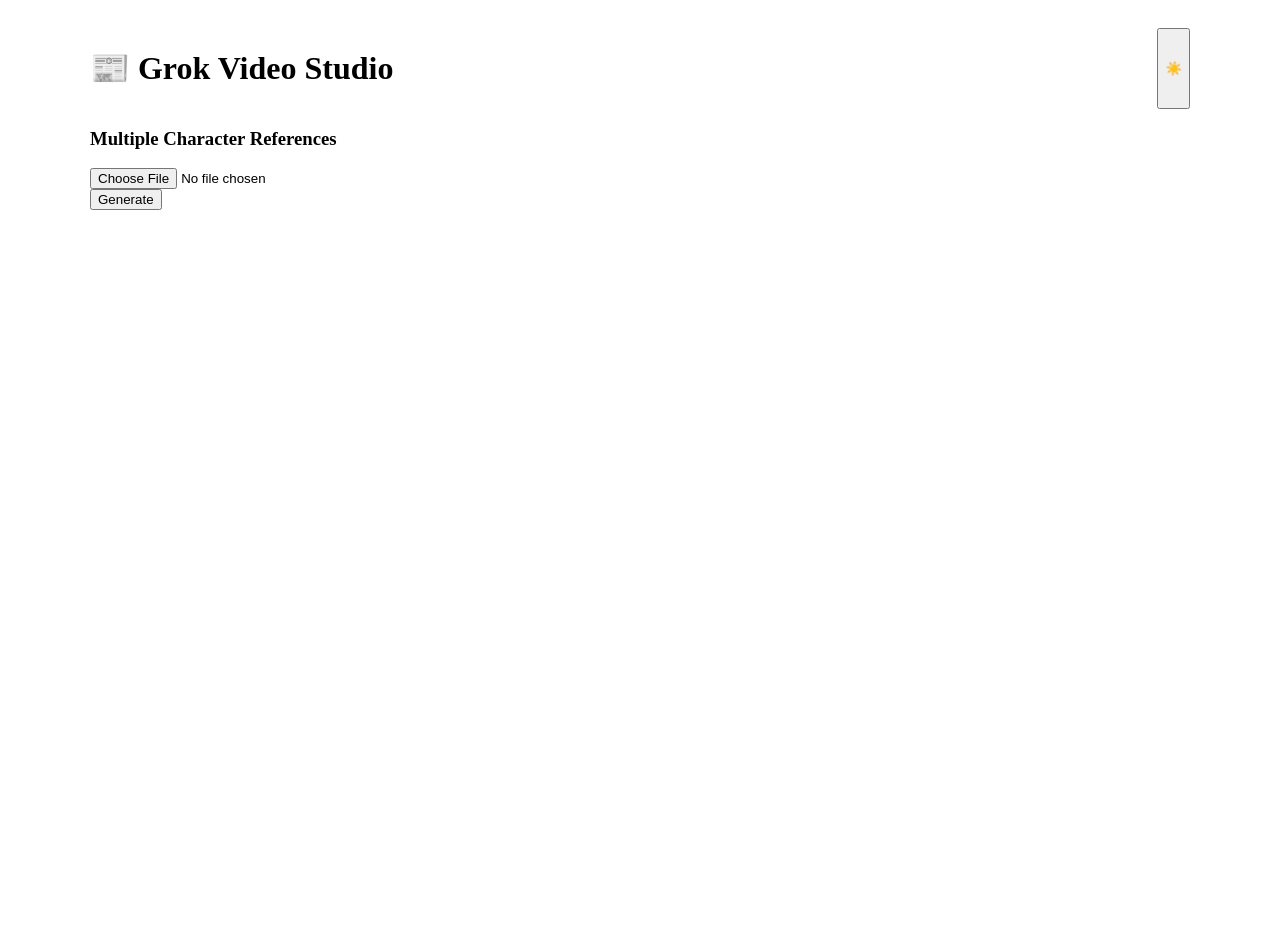
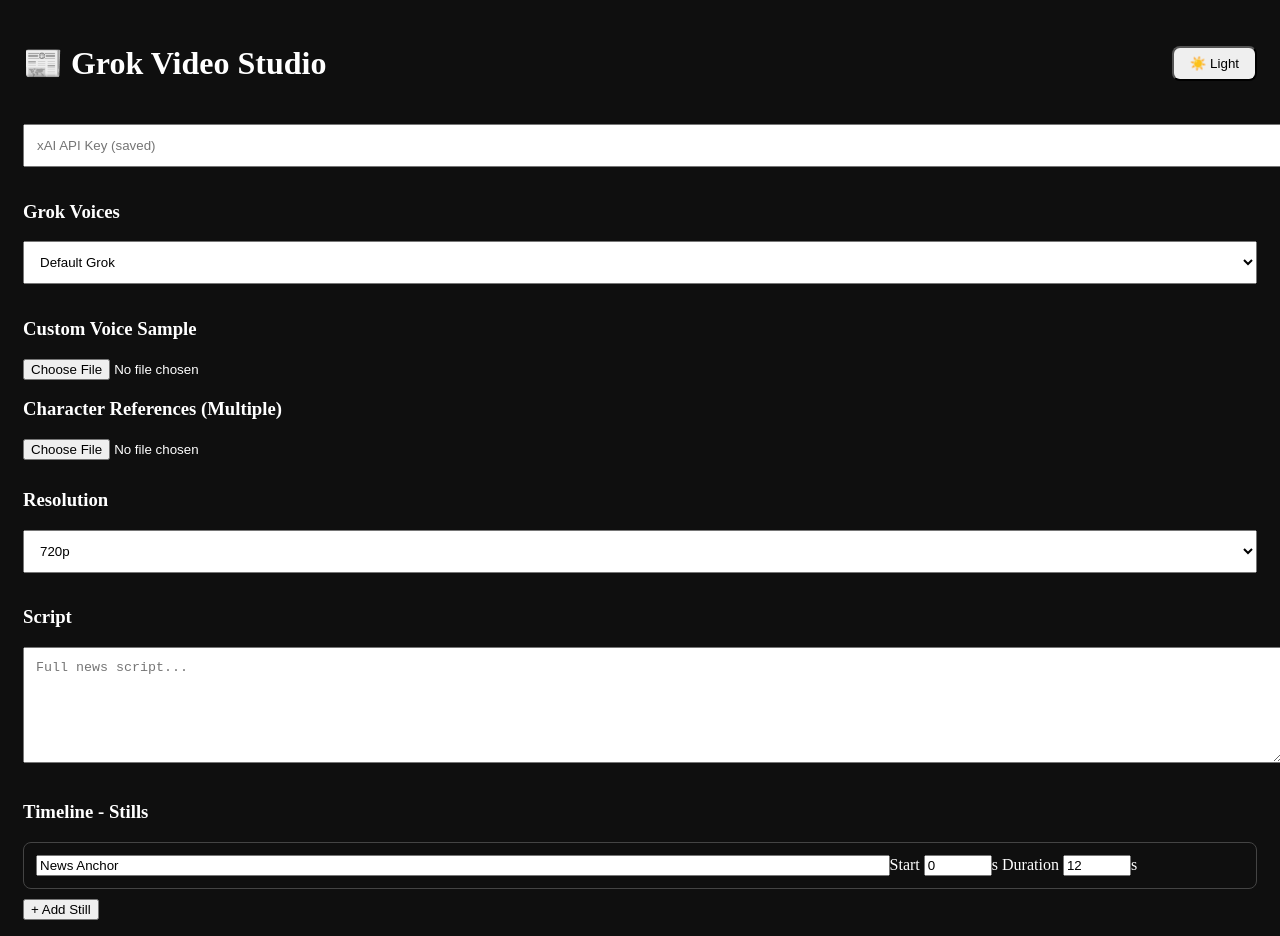
Before and after one commit to conceptcollisionapp/Grok-video-studio, a React (Create React App) app: page / in a window 1280 px wide. Shown: the top 936 px of the page. Before the commit the page ends 800 px from the top, so only its background shows below. Built offline with nearby package versions, Linux system fonts and the light colour scheme.

Commit message:
Update App.js

```diff
--- a/src/App.js
+++ b/src/App.js
@@ -1,9 +1,13 @@
 import React, { useState, useEffect } from 'react';
 
 function App() {
-  const [darkMode, setDarkMode] = useState(() => localStorage.getItem('darkMode') !== 'false');
+  const [darkMode, setDarkMode] = useState(() => {
+    const saved = localStorage.getItem('darkMode');
+    return saved === null ? true : saved === 'true';
+  });
+
   const [apiKey, setApiKey] = useState(() => localStorage.getItem('xaiKey') || '');
-  const [backendUrl] = useState('https://your-railway-app.up.railway.app');
+  const [backendUrl] = useState('https://your-railway-app.up.railway.app'); // Update this
   const [script, setScript] = useState('');
   const [voicePreview, setVoicePreview] = useState(() => localStorage.getItem('voicePreview') || null);
   const [characterPreviews, setCharacterPreviews] = useState(() => JSON.parse(localStorage.getItem('characterPreviews') || '[]'));
@@ -11,69 +15,135 @@
   const [resolution, setResolution] = useState('720p');
   const [scenes, setScenes] = useState([{ id: 1, description: "News Anchor", start: 0, duration: 12, transition: 'fade' }]);
   const [generatedVideoUrl, setGeneratedVideoUrl] = useState('');
-  const [history, setHistory] = useState([]);
   const [status, setStatus] = useState('');
-  const [progress, setProgress] = useState(0);
 
-  const grokVoices = [ /* same */ ];
+  const grokVoices = [
+    { id: 'default', name: 'Default Grok' },
+    { id: 'male-news', name: 'Professional Male Anchor' },
+    { id: 'female-clear', name: 'Clear Female Narrator' },
+    { id: 'energetic', name: 'Energetic' }
+  ];
+
   const resolutions = ['480p', '720p', '1080p'];
-  const transitions = ['fade', 'zoom', 'slide'];
 
   useEffect(() => {
     localStorage.setItem('xaiKey', apiKey);
+    localStorage.setItem('darkMode', darkMode);
     localStorage.setItem('characterPreviews', JSON.stringify(characterPreviews));
-  }, [apiKey, characterPreviews]);
+  }, [apiKey, darkMode, characterPreviews]);
 
-  // Toggle mode, handle files, etc. (same logic as before)
+  useEffect(() => {
+    document.documentElement.style.backgroundColor = darkMode ? '#0f0f0f' : '#f8f9fa';
+    document.documentElement.style.color = darkMode ? '#fff' : '#000';
+  }, [darkMode]);
+
+  const toggleMode = () => setDarkMode(!darkMode);
+
+  const handleVoice = (e) => {
+    const file = e.target.files[0];
+    if (file) {
+      const url = URL.createObjectURL(file);
+      setVoicePreview(url);
+      localStorage.setItem('voicePreview', url);
+    }
+  };
+
+  const handleCharacter = (e) => {
+    const file = e.target.files[0];
+    if (file) {
+      const url = URL.createObjectURL(file);
+      setCharacterPreviews([...characterPreviews, url]);
+    }
+  };
+
+  const clearVoice = () => {
+    setVoicePreview(null);
+    localStorage.removeItem('voicePreview');
+  };
+
+  const clearCharacter = (index) => {
+    const newPreviews = characterPreviews.filter((_, i) => i !== index);
+    setCharacterPreviews(newPreviews);
+  };
 
   const generateVideo = async () => {
-    setStatus('Generating...');
-    setProgress(0);
-    const interval = setInterval(() => setProgress(p => Math.min(p + 15, 90)), 800);
+    setStatus('Generating with Grok Imagine 1.5...');
+    // TODO: Connect real fetch to backend
+    setTimeout(() => {
+      setGeneratedVideoUrl('https://example.com/demo-news-video.mp4');
+      setStatus('Video ready! (demo)');
+    }, 2500);
+  };
 
-    // Simulate generation
-    setTimeout(() => {
-      clearInterval(interval);
-      setProgress(100);
-      const url = 'https://example.com/generated-news.mp4';
-      setGeneratedVideoUrl(url);
-      setHistory([{ url, timestamp: new Date().toLocaleTimeString() }, ...history]);
-      setStatus('Complete!');
-    }, 3500);
+  const exportVideo = () => {
+    if (generatedVideoUrl) {
+      const a = document.createElement('a');
+      a.href = generatedVideoUrl;
+      a.download = 'grok-news-video.mp4';
+      a.click();
+    }
   };
 
   return (
-    <div style={{ padding: '20px', maxWidth: '1100px', margin: 'auto' }}>
-      <div style={{display:'flex', justifyContent:'space-between'}}>
+    <div style={{ padding: '15px', maxWidth: '100%', margin: 'auto', minHeight: '100vh' }}>
+      <div style={{ display: 'flex', justifyContent: 'space-between', alignItems: 'center', marginBottom: '20px' }}>
         <h1>📰 Grok Video Studio</h1>
-        <button onClick={() => setDarkMode(!darkMode)}>{darkMode ? '☀️' : '🌙'}</button>
+        <button onClick={toggleMode} style={{ padding: '8px 16px', borderRadius: '8px' }}>
+          {darkMode ? '☀️ Light' : '🌙 Dark'}
+        </button>
       </div>
 
-      {/* All previous fields + new ones */}
+      <input type="password" placeholder="xAI API Key (saved)" value={apiKey} onChange={e => setApiKey(e.target.value)} style={{width:'100%', padding:'12px', marginBottom:'15px'}} />
 
-      <h3>Multiple Character References</h3>
-      <input type="file" accept="image/*" onChange={e => {
-        const url = URL.createObjectURL(e.target.files[0]);
-        setCharacterPreviews([...characterPreviews, url]);
-      }} />
-      <div>
-        {characterPreviews.map((p, i) => <img key={i} src={p} style={{maxWidth:'100px', margin:'5px'}} />)}
+      <h3>Grok Voices</h3>
+      <select value={selectedVoice} onChange={e => setSelectedVoice(e.target.value)} style={{width:'100%', padding:'12px', marginBottom:'15px'}}>
+        {grokVoices.map(v => <option key={v.id} value={v.id}>{v.name}</option>)}
+      </select>
+
+      <h3>Custom Voice Sample</h3>
+      <input type="file" accept="audio/*" onChange={handleVoice} />
+      {voicePreview && <p>Voice saved <button onClick={clearVoice}>Clear</button></p>}
+
+      <h3>Character References (Multiple)</h3>
+      <input type="file" accept="image/*" onChange={handleCharacter} />
+      <div style={{ display: 'flex', flexWrap: 'wrap', gap: '10px', margin: '10px 0' }}>
+        {characterPreviews.map((p, i) => (
+          <div key={i}>
+            <img src={p} alt="char" style={{ maxWidth: '120px', borderRadius: '8px' }} />
+            <button onClick={() => clearCharacter(i)} style={{display:'block'}}>Remove</button>
+          </div>
+        ))}
       </div>
 
-      {/* Timeline with transition selector */}
+      <h3>Resolution</h3>
+      <select value={resolution} onChange={e => setResolution(e.target.value)} style={{width:'100%', padding:'12px', marginBottom:'15px'}}>
+        {resolutions.map(r => <option key={r} value={r}>{r}</option>)}
+      </select>
 
-      <button onClick={generateVideo}>Generate</button>
+      <h3>Script</h3>
+      <textarea value={script} onChange={e => setScript(e.target.value)} rows="6" style={{width:'100%', padding:'12px', marginBottom:'15px'}} placeholder="Full news script..." />
+
+      <h3>Timeline - Stills</h3>
+      {scenes.map((s, i) => (
+        <div key={s.id} style={{ border: '1px solid #444', padding: '12px', margin: '10px 0', borderRadius: '8px' }}>
+          <input value={s.description} onChange={e => { const ns = [...scenes]; ns[i].description = e.target.value; setScenes(ns); }} placeholder="Description" style={{width:'70%'}} />
+          Start <input type="number" value={s.start} onChange={e => { const ns = [...scenes]; ns[i].start = +e.target.value; setScenes(ns); }} style={{width:'60px'}} />s
+          Duration <input type="number" value={s.duration} onChange={e => { const ns = [...scenes]; ns[i].duration = +e.target.value; setScenes(ns); }} style={{width:'60px'}} />s
+        </div>
+      ))}
+      <button onClick={() => setScenes([...scenes, { id: Date.now(), description: "New still", start: scenes.length * 10, duration: 8 }])}>+ Add Still</button>
+
+      <br /><br />
+      <button onClick={generateVideo} style={{ padding: '18px 50px', fontSize: '1.3em', background: '#00ff9f', border: 'none', borderRadius: '12px' }}>Generate Video</button>
 
       {generatedVideoUrl && (
-        <div>
-          <video controls src={generatedVideoUrl} style={{width:'100%'}} />
-          <button onClick={() => { const a = document.createElement('a'); a.href = generatedVideoUrl; a.download = 'news-video.mp4'; a.click(); }}>Export MP4</button>
+        <div style={{ marginTop: '30px' }}>
+          <video controls src={generatedVideoUrl} style={{ width: '100%' }} />
+          <button onClick={exportVideo} style={{ marginTop: '10px', padding: '12px 30px' }}>Export MP4</button>
         </div>
       )}
 
-      {/* History list */}
-
-      <p>{status} {progress > 0 && progress < 100 && `(${progress}%)`}</p>
+      <p>{status}</p>
     </div>
   );
 }
```
